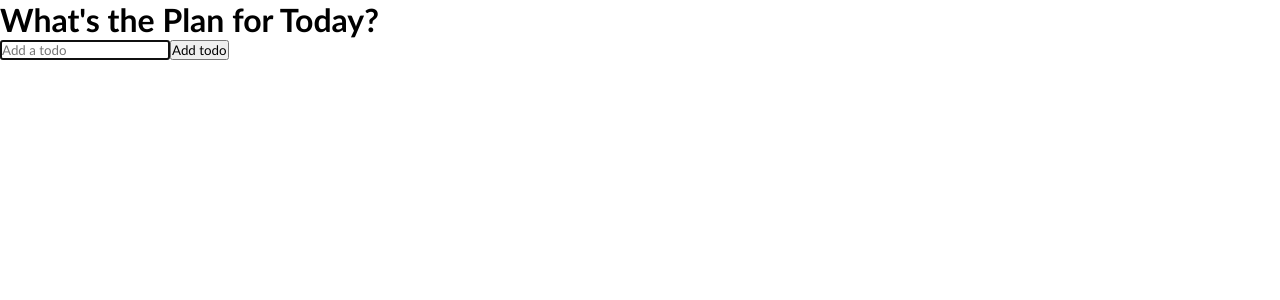
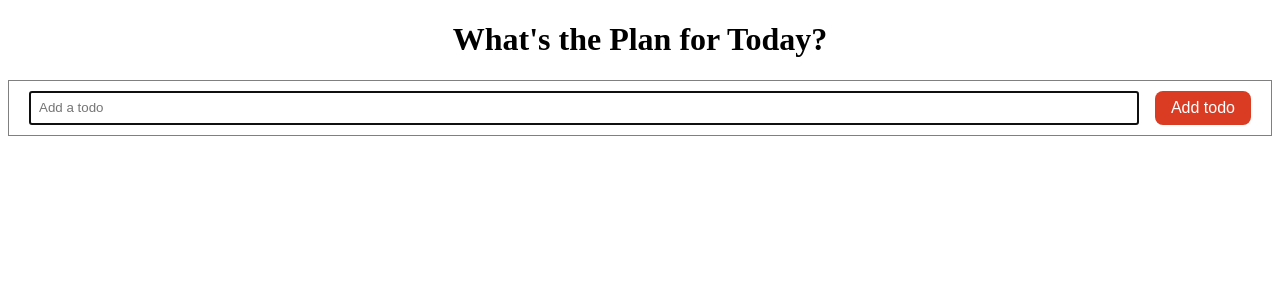
Before and after one commit to EduAlves88/todo-list, a React (Create React App) app: page / in a window 1280 px wide. Shown: the top 300 px of the page. Built offline with nearby package versions, Linux system fonts and the light colour scheme.

Commit message:
teste package

```diff
--- a/src/App.css
+++ b/src/App.css
@@ -1,4 +1,5 @@
-* {
+/*{
+
   box-sizing: border-box;
   margin: 0;
   padding: 0;
@@ -6,7 +7,7 @@
     'Lucida Sans', Arial, sans-serif;
 }
 
-/* body {
+ body {
   background: linear-gradient(
     90deg,
     rgba(48, 16, 255, 1) 0%,
@@ -145,3 +146,74 @@
 .edit-icon {
   color: #fff;
 } */
+
+
+h1 {
+  text-align: center;
+}
+#todo-list {
+  width: 500px;
+  margin: 60px auto;
+}
+form, .todo {
+  border: 1px solid grey;
+  padding: 10px 20px;
+  margin-bottom: 10px;
+}
+form {
+  display: flex;
+  justify-content: space-between;
+  margin-bottom: 30px;
+}
+form input {
+  padding: 4px 8px;
+  flex-grow: 1;
+  margin-right: 16px;
+}
+.todo {
+  display: flex;
+  flex-direction: column;
+}
+
+button {
+  font-size: 16px;
+  background-color: rgb(217, 60, 35);
+  color: #fff;
+  border-radius: 8px;
+  border: none;
+  padding: 8px 16px;
+  cursor: pointer;
+}
+button:hover {
+  background-color: rgb(173, 47, 28);
+}
+button:active {
+  background-color: rgb(130,35,21);
+}
+button:focus {
+  outline: 0;
+}
+input[type='text'] { font-size: 20px; font-family: monospace; }
+.todo input[type="checkbox"] {
+  transform: scale(1.8) translateY(1px);
+  margin: 0 16px 0 0;
+  cursor: pointer;
+}
+.todo-text input {
+  padding: 4px;
+}
+.todo-text {
+  font-size: 24px;
+  line-height: 24px;
+  margin-bottom: 16px;
+  display: flex;
+  align-items: center;
+}
+.todo-completed {
+  display: flex;
+  margin: 10px 0;
+}
+.todo-actions {
+  display: flex;
+  justify-content: space-between;
+}
```
